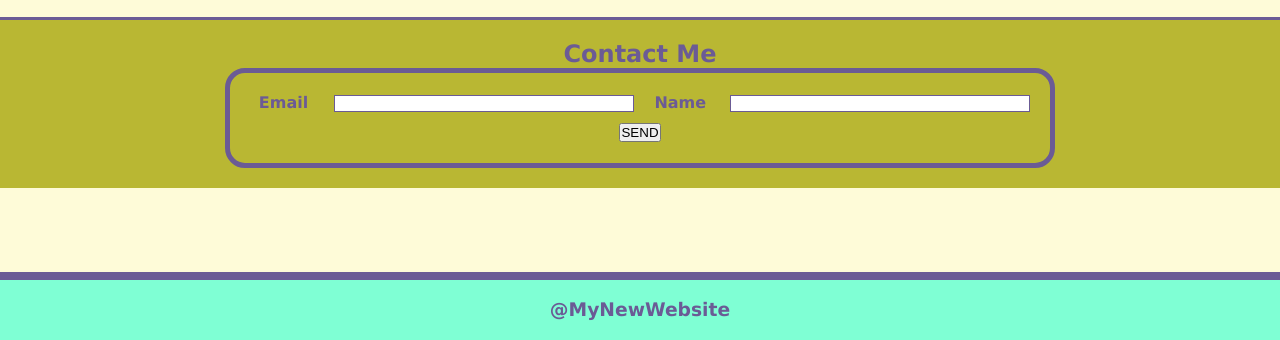
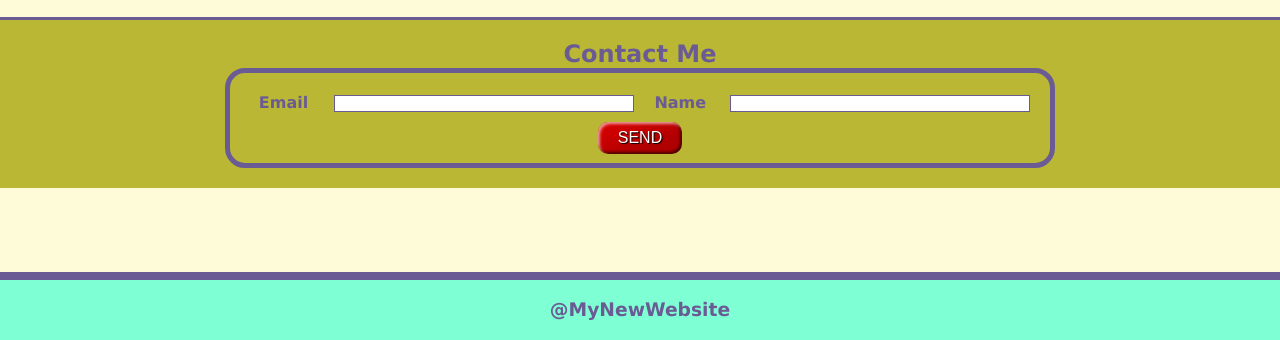
Before and after one commit to manolisgi/My-New-Website, a plain HTML site: page index.html in a window 1280 px wide. Shown: the part 460-800 px from the top of the page. Drawn offline with Linux system fonts and the light colour scheme.

Commit message:
added the submit button CSS

```diff
--- a/index.html
+++ b/index.html
@@ -44,7 +44,7 @@
                     </li>
                 </ul>
                 <div class="text-center">
-                    <button type="submit">SEND</button>
+                    <button type="submit" class="button-style">SEND</button>
                 </div>
             </form>
         </section>
--- a/style.css
+++ b/style.css
@@ -100,3 +100,21 @@ textarea{
     vertical-align: top;
     height: 30px;
 }
+
+.button-style{
+    border: 0;
+    line-height: 2;
+    padding: 0 20px;
+    font-size: 1rem;
+    text-align: center;
+    color: #fff;
+    text-shadow: 1px 1px 1px #000;
+    border-radius: 10px;
+    background-color: rgba(220, 0, 0, 1);
+    background-image: linear-gradient(to top left,
+                                      rgba(0, 0, 0, .2),
+                                      rgba(0, 0, 0, .2) 30%,
+                                      rgba(0, 0, 0, 0));
+    box-shadow: inset 2px 2px 3px rgba(255, 255, 255, .6),
+                inset -2px -2px 3px rgba(0, 0, 0, .6);
+}
```
